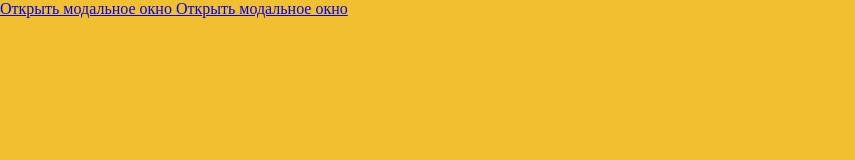
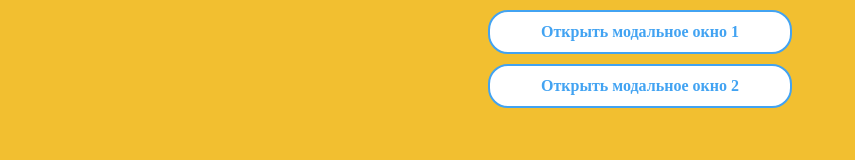
Before and after one commit to Naughtius/Pop-Up, a plain HTML site: page public/index.html in a window 1280 px wide. Shown: the whole page, without its empty margins (0-855 px from the left). Drawn offline with Linux system fonts and the light colour scheme.

Commit message:
доработка

```diff
--- a/public/css/main.css
+++ b/public/css/main.css
@@ -7,22 +7,67 @@ body {
     background-color: #F2BF30;
 }
 
+/*Link*/
+.link {
+    display: -webkit-box;
+    display: -ms-flexbox;
+    display: flex;
+    -webkit-box-orient: vertical;
+    -webkit-box-direction: normal;
+        -ms-flex-direction: column;
+            flex-direction: column;
+    -webkit-box-align: center;
+        -ms-flex-align: center;
+            align-items: center;
+}
+
+.open-popup-link {
+    width: 300px;
+    height: 40px;
+    background-color: white;
+    display: -webkit-box;
+    display: -ms-flexbox;
+    display: flex;
+    -webkit-box-align: center;
+        -ms-flex-align: center;
+            align-items: center;
+    -webkit-box-pack: center;
+        -ms-flex-pack: center;
+            justify-content: center;
+    border-radius: 20px;
+    text-decoration: none;
+    color: #42A3F2;
+    border: 2px solid #42A3F2;
+    font-weight: bolder;
+    margin-top: 10px;
+    -webkit-transition: 0.15s all ease;
+    -o-transition: 0.15s all ease;
+    transition: 0.15s all ease;
+}
+
+.open-popup-link:hover {
+    background-color: #42A3F2;
+    color: white;
+}
+
 /*Pop-Up*/
 .popup {
     position: absolute;
     top: 50%;
     left: 50%;
     margin-right: -50%;
-    transform: translate(-50%, -50%);
+    -webkit-transform: translate(-50%, -50%);
+        -ms-transform: translate(-50%, -50%);
+            transform: translate(-50%, -50%);
     background-color: white;
     width: 500px;
     height: 500px;
     display: none;
     padding: 50px;
-    box-sizing: border-box;
+    -webkit-box-sizing: border-box;
+            box-sizing: border-box;
     border-radius: 10px;
     -webkit-box-shadow: 0px 0px 20px -1px rgba(0,0,0,0.36);
-    -moz-box-shadow: 0px 0px 20px -1px rgba(0,0,0,0.36);
     box-shadow: 0px 0px 20px -1px rgba(0,0,0,0.36);
 }
 
@@ -34,11 +79,9 @@ body {
     font-size: 25px;
     color: grey;
     cursor: pointer;
+    -webkit-transition: 0.15s all ease;
+    -o-transition: 0.15s all ease;
     transition: 0.15s all ease;
-}
-
-.popup-overflow {
-    background-color:black;
 }
 
 .popup i:hover {
--- a/public/index.html
+++ b/public/index.html
@@ -8,23 +8,20 @@
     <link rel="stylesheet" href="css/main.css">
 </head>
 <body>
-    <a href="#" data-src="#test-popup1" class="open-popup-link">
-        Открыть модальное окно
-    </a>
-    <a href="#" data-src="#test-popup" class="open-popup-link">
-        Открыть модальное окно
-    </a>
+    <div class="link">
+        <a href="#" data-src="#test-popup1" class="open-popup-link">
+            Открыть модальное окно 1
+        </a>
+        <a href="#" data-src="#test-popup2" class="open-popup-link">
+            Открыть модальное окно 2
+        </a>
+    </div>
 
     <div id="test-popup1" class="popup">
-        <div class="popup-wrap">
-            <p>test-popup1</p>
-        </div>
+        <p>test-popup1</p>
     </div>
-
-    <div id="test-popup" class="popup">
-        <div class="popup-wrap">
-            <p>test-popup</p>
-        </div>
+    <div id="test-popup2" class="popup">
+        <p>test-popup2</p>
     </div>
 
     <script src="js/main.js"></script>
--- a/public/js/main.js
+++ b/public/js/main.js
@@ -1,7 +1,6 @@
 let links = document.querySelectorAll(".open-popup-link");
 let popupModals = document.querySelectorAll(".popup");
 let closeBtns = document.querySelectorAll(".popup > i");
-let createBtnClose;
 
 /*Клик по ссылке для открытия модального окна*/
 links.forEach(element => {
@@ -9,13 +8,12 @@ links.forEach(element => {
 });
 
 function activePopup() {
-    document.querySelector("body").classList.add("popup-overflow");
     document.getElementById(this.getAttribute("data-src").slice(1)).classList.add("popup-active");
 }
 
 /*Добавление кнопки закрытия окна*/
 popupModals.forEach(element => {
-    createBtnClose = document.createElement("i");
+    let = createBtnClose = document.createElement("i");
     element.prepend(createBtnClose);
     createBtnClose.classList.add("fa", "fa-times");
 });
```
